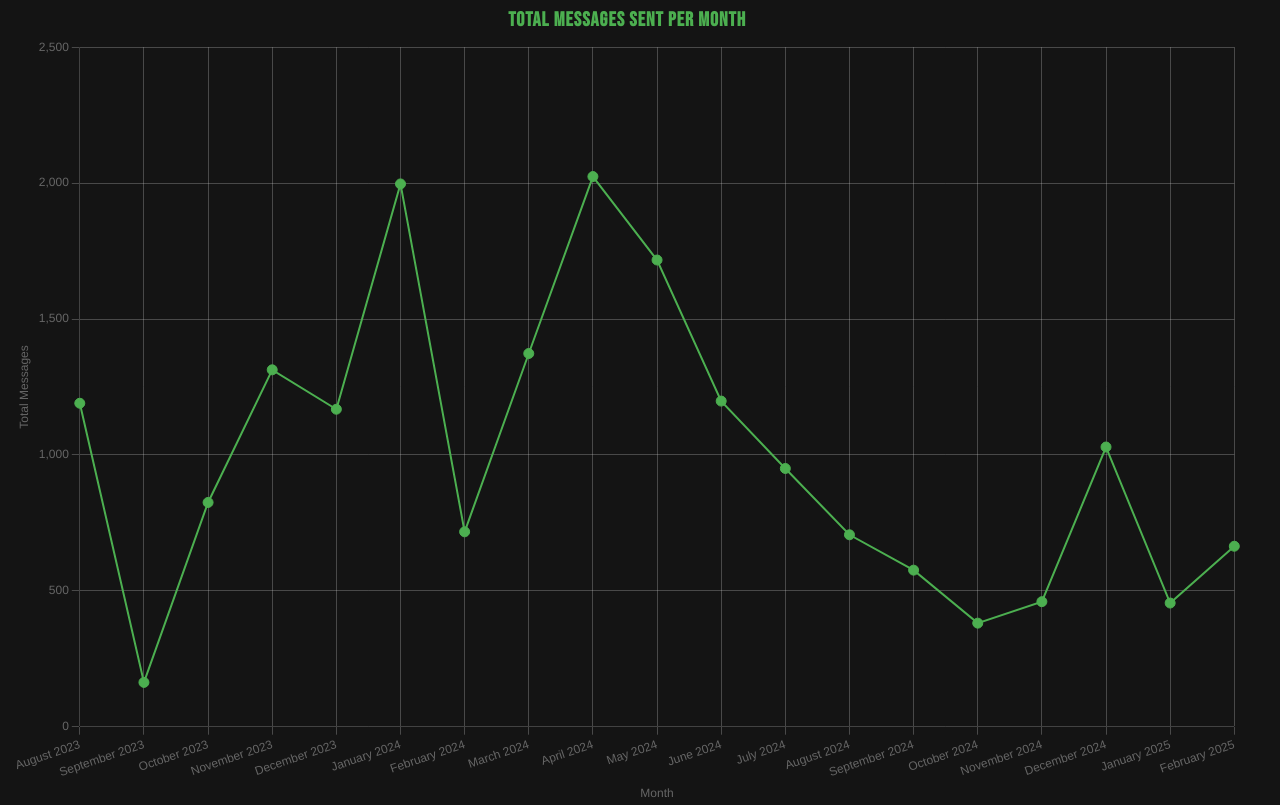
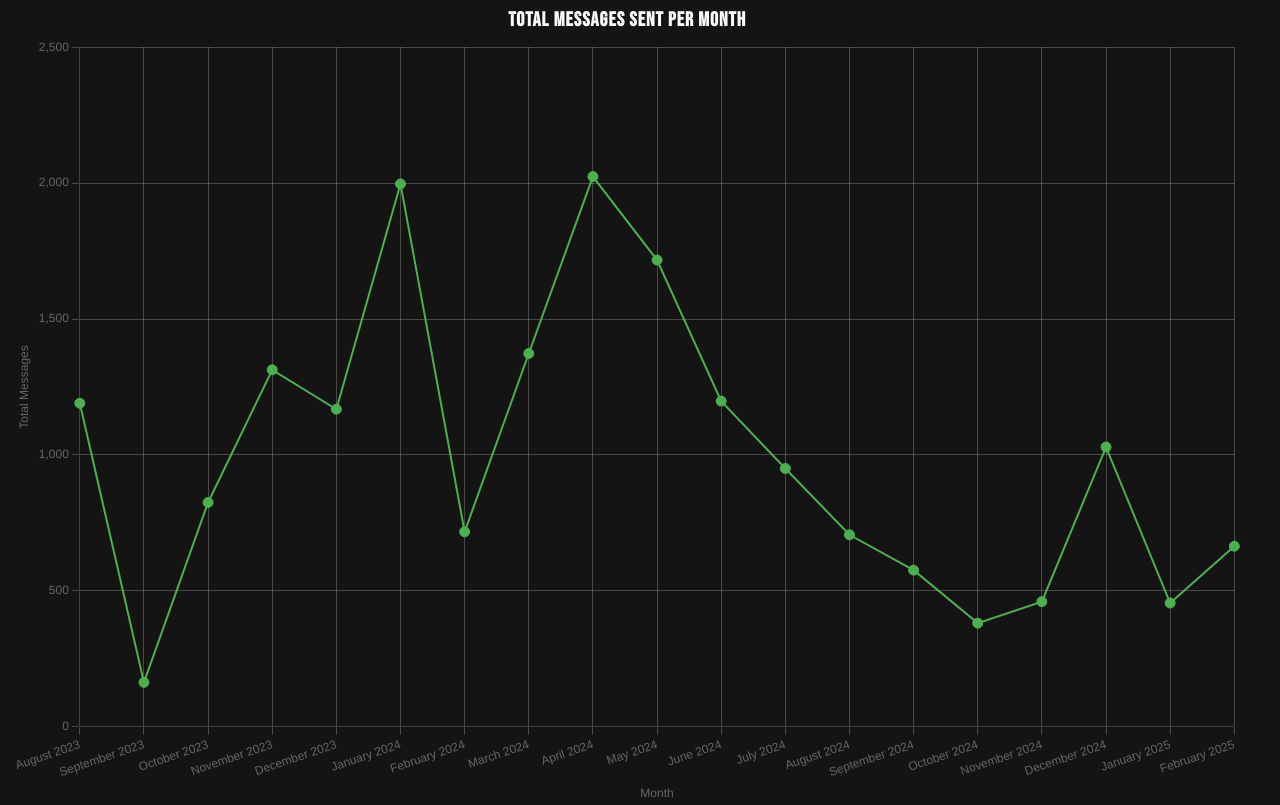
Before and after one commit to StarCorvus5/StartisticalMachine, a plain HTML site: page index.html in a window 1280 px wide. Drawn offline with nearby package versions, Linux system fonts and the light colour scheme.

Commit message:
Update index.html

```diff
--- a/index.html
+++ b/index.html
@@ -19,7 +19,7 @@ body, html {
 }
 
 h1 {
-    color: #4caf50;
+    color: #fafafa;
     text-align: center;
     font-size: 20px;
     font-family: 'Bebas Neue', sans-serif;
```
